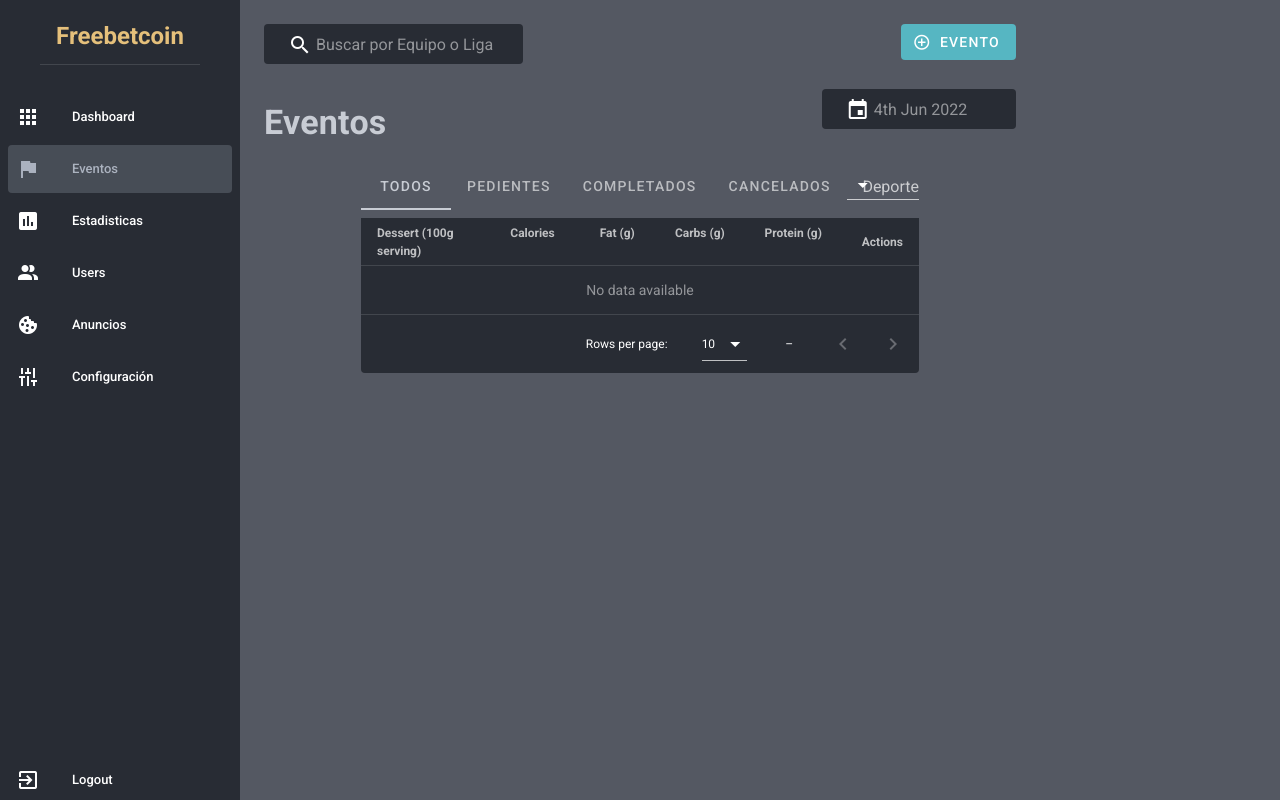
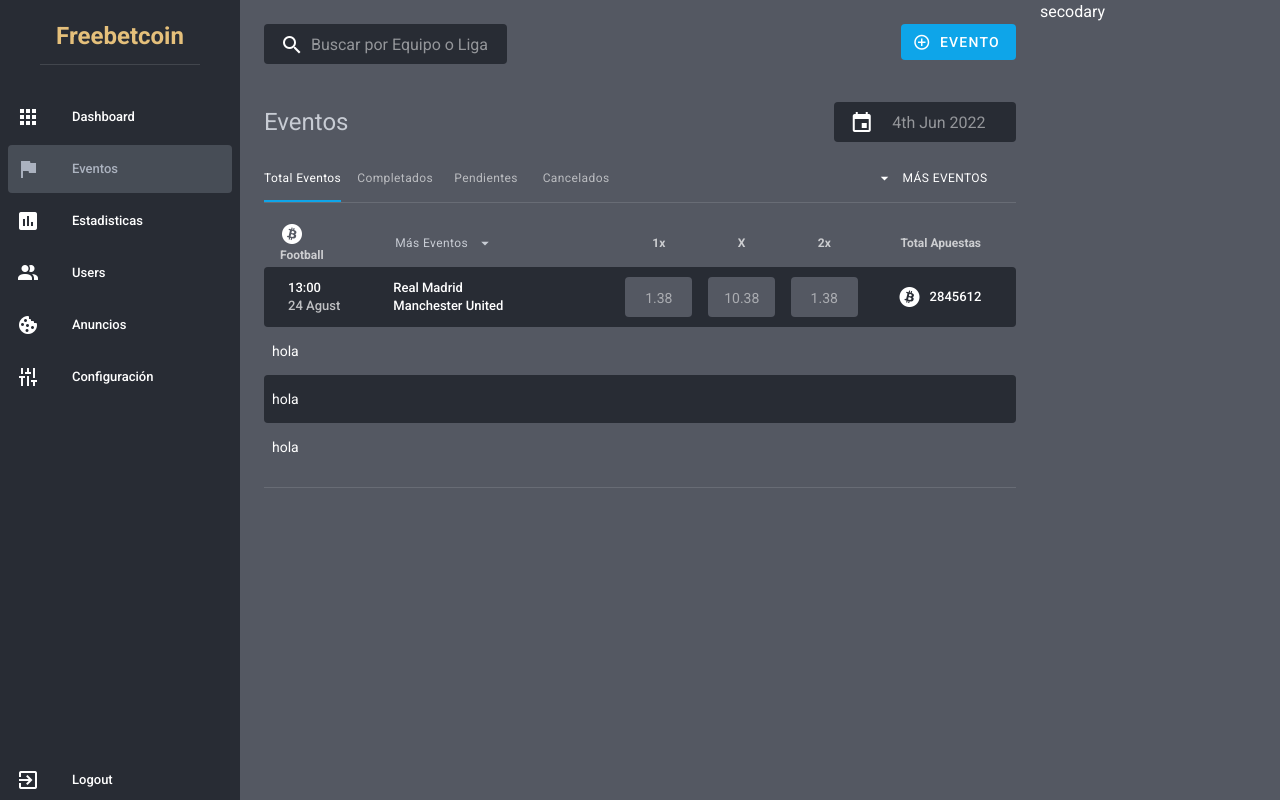
Before and after one commit to andrezdaviz/fbc-admin, a Nuxt app: page /events in a window 1280 px wide. Built offline with nearby package versions, Linux system fonts and the light colour scheme.

Commit message:
edit-page-event-table

```diff
--- a/layouts/default.vue
+++ b/layouts/default.vue
@@ -1,13 +1,9 @@
 <template>
   <v-app dark :style="{ background: $vuetify.theme.themes.dark.background }">
     <sidebar></sidebar>
-    <v-navigation-drawer
-      right
-      width="240"
-      color="background"
-      floating
-      app
-    ></v-navigation-drawer>
+    <v-navigation-drawer right width="240" color="background" floating app>
+      secodary
+    </v-navigation-drawer>
     <v-main>
       <v-container>
         <Nuxt />
--- a/nuxt.config.js
+++ b/nuxt.config.js
@@ -62,7 +62,8 @@ export default {
         dark: {
           background: '#545862',
           foreground: '#ABB2BF',
-          primary: '#61AFEF',
+          opacity: '#484D56',
+          primary: '#0ea5e9',
           accent: '#C8CCD4',
           secondary: '#282C34',
           info: '#56B6C2',
--- a/pages/events.vue
+++ b/pages/events.vue
@@ -8,8 +8,8 @@
               rounded
               dense
               background-color="secondary"
+              color="accent"
               prepend-inner-icon="mdi-magnify"
-              color="accent"
               class="shrink"
               placeholder="Buscar por Equipo o Liga"
               filled
@@ -19,7 +19,7 @@
         </v-col>
         <v-col cols="4">
           <div class="float-right">
-            <v-btn color="info" elevation="0"
+            <v-btn color="primary" elevation="0"
               ><v-icon left>mdi-plus-circle-outline</v-icon>Evento</v-btn
             >
           </div>
@@ -27,7 +27,7 @@
       </v-row>
     </v-card>
     <v-toolbar color="transparent" flat>
-      <v-toolbar-title class="text-h4 font-weight-bold accent--text ml-n4">
+      <v-toolbar-title class="accent--text text-h5 ml-n4">
         Eventos
       </v-toolbar-title>
       <v-spacer></v-spacer>
@@ -38,6 +38,7 @@
               <v-text-field
                 placeholder="4th Jun 2022"
                 filled
+                hide-details=""
                 rounded
                 prepend-inner-icon="mdi-calendar"
                 background-color="secondary"
@@ -49,38 +50,200 @@
           </v-col>
         </v-row>
       </v-card>
+      <template v-slot:extension>
+        <v-tabs
+          id="tabEvent"
+          v-model="currentItem"
+          color="white"
+          slider-color="primary"
+        >
+          <v-tab
+            :ripple="false"
+            class="text-capitalize caption pl-0 align-self-center"
+            v-for="tab in tabs"
+            :key="tab"
+            :href="'#tab-' + tab"
+          >
+            {{ tab }}
+          </v-tab>
+          <v-spacer></v-spacer>
+
+          <v-menu v-if="more.length" bottom left open-on-hover>
+            <template v-slot:activator="{ on, attrs }">
+              <v-btn
+                text
+                class="align-self-center mr-4 caption"
+                v-bind="attrs"
+                v-on="on"
+                small
+                :ripple="false"
+              >
+                <v-icon left> mdi-menu-down </v-icon>
+                más eventos
+              </v-btn>
+            </template>
+
+            <v-list dense color="secondary">
+              <v-list-item
+                v-for="item in more"
+                :key="item"
+                @click="addItem(item)"
+              >
+                {{ item }}
+              </v-list-item>
+            </v-list>
+          </v-menu>
+        </v-tabs>
+      </template>
     </v-toolbar>
+    <v-divider class="mb-4"></v-divider>
+
     <v-card color="transparent" flat>
       <v-row justify="center">
-        <v-col cols="9">
-          <v-data-table
-            :style="{ background: $vuetify.theme.themes.dark.secondary }"
-            :headers="headers"
-            :items="items"
-          >
-            <template v-slot:top>
-              <v-toolbar id="toolbar__data-table" color="background" flat dark>
-                <div color="rgba(0,0,0,0)">
-                  <v-tabs color="accent" left background-color="background">
-                    <v-tab>Todos</v-tab>
-                    <v-tab>Pedientes</v-tab>
-                    <v-tab>Completados</v-tab>
-                    <v-tab>Cancelados</v-tab>
-                  </v-tabs>
-                </div>
-                <v-spacer></v-spacer>
-                <v-select
-                  hide-details
-                  dense
-                  reverse
-                  :items="headers"
-                  return-object
-                  item-text="text"
-                  label="Deporte"
-                ></v-select>
-              </v-toolbar>
+        <v-col cols="12">
+          <v-simple-table class="transparent">
+            <template v-slot:default>
+              <thead>
+                <tr>
+                  <th><v-icon left>mdi-bitcoin</v-icon> Football</th>
+                  <th>
+                    <v-menu v-if="more.length" bottom left open-on-hover>
+                      <template v-slot:activator="{ on, attrs }">
+                        <v-btn
+                          text
+                          class="align-self-center text-capitalize mr-4 caption"
+                          v-bind="attrs"
+                          v-on="on"
+                          x-small
+                          :ripple="false"
+                          color="accent"
+                        >
+                          más eventos
+                          <v-icon right> mdi-menu-down </v-icon>
+                        </v-btn>
+                      </template>
+
+                      <v-list dense color="secondary">
+                        <v-list-item
+                          v-for="item in more"
+                          :key="item"
+                          @click="addItem(item)"
+                        >
+                          {{ item }}
+                        </v-list-item>
+                      </v-list>
+                    </v-menu>
+                  </th>
+                  <th class="text-center">1x</th>
+                  <th class="text-center">X</th>
+                  <th class="text-center">2x</th>
+                  <th class="text-center">Total Apuestas</th>
+                </tr>
+              </thead>
+              <tbody>
+                <tr
+                  v-ripple
+                  @click="addItem('hola')"
+                  class="rounded"
+                  width="14%"
+                >
+                  <td class="rounded-l secondary">
+                    <v-list-item two-line dense>
+                      <v-list-item-content>
+                        <v-list-item-title>13:00</v-list-item-title>
+                        <v-list-item-subtitle>24 Agust</v-list-item-subtitle>
+                      </v-list-item-content>
+                    </v-list-item>
+                  </td>
+                  <td class="secondary" width="33%">
+                    <v-list-item two-line dense>
+                      <v-list-item-content>
+                        <v-list-item-title>Real Madrid</v-list-item-title>
+                        <v-list-item-title>Manchester United</v-list-item-title>
+                      </v-list-item-content>
+                    </v-list-item>
+                  </td>
+                  <td class="secondary" width="11%">
+                    <v-card
+                      class="d-flex justify-center"
+                      color="transparent"
+                      flat
+                    >
+                      <v-text-field
+                        name="name"
+                        background-color="background"
+                        hide-details=""
+                        dense
+                        rounded
+                        filled
+                        class="shrink body-2"
+                        placeholder="1.38"
+                        id="id"
+                      ></v-text-field>
+                    </v-card>
+                  </td>
+                  <td class="secondary" width="11%">
+                    <v-card
+                      class="d-flex justify-center"
+                      color="transparent"
+                      flat
+                    >
+                      <v-text-field
+                        name="name"
+                        background-color="background"
+                        hide-details=""
+                        dense
+                        rounded
+                        filled
+                        class="shrink body-2"
+                        placeholder="10.38"
+                        id="id"
+                      ></v-text-field>
+                    </v-card>
+                  </td>
+                  <td class="secondary" width="11%">
+                    <v-card
+                      class="d-flex justify-center"
+                      color="transparent"
+                      flat
+                    >
+                      <v-text-field
+                        name="name"
+                        background-color="background"
+                        hide-details=""
+                        dense
+                        rounded
+                        filled
+                        class="shrink body-2"
+                        placeholder="1.38"
+                        id="id"
+                      ></v-text-field>
+                    </v-card>
+                  </td>
+                  <td class="rounded-r secondary" width="20%">
+                    <v-list-item dense>
+                      <v-list-item-avatar class="mx-0">
+                        <v-icon>mdi-bitcoin</v-icon>
+                      </v-list-item-avatar>
+                      <v-list-item-content>
+                        <v-list-item-title>2845612</v-list-item-title>
+                      </v-list-item-content>
+                    </v-list-item>
+                  </td>
+                </tr>
+                <tr v-ripple class="rounded">
+                  <td colspan="6">hola</td>
+                </tr>
+                <tr>
+                  <td class="rounded secondary" colspan="6">hola</td>
+                </tr>
+                <tr>
+                  <td class=" " colspan="6">hola</td>
+                </tr>
+              </tbody>
             </template>
-          </v-data-table>
+          </v-simple-table>
+          <v-divider class="mt-4"></v-divider>
         </v-col>
       </v-row>
     </v-card>
@@ -103,13 +266,53 @@ export default {
       { text: 'Protein (g)', value: 'protein' },
       { text: 'Actions', value: 'actions', sortable: false },
     ],
-    items: [],
+    currentItem: 'tab-Web',
+    tabs: ['Total Eventos', 'Completados', 'Pendientes', 'Cancelados'],
+    more: [
+      'Football',
+      'Basketball',
+      'Football Americano',
+      'Hoockie',
+      'Baseball',
+    ],
   }),
+
+  methods: {
+    addItem(item) {
+      console.log(item)
+    },
+  },
 }
 </script>
 
 <style>
-#toolbar__data-table .v-toolbar__content {
-  padding: 4px 0px !important;
+thead th {
+  border: 0 !important;
+}
+
+tbody tr:hover {
+  cursor: pointer;
+  background: transparent !important;
+}
+
+tbody tr td {
+  border: 0 !important;
+  padding: 0 8px !important;
+}
+
+#tabEvent .v-tabs-slider-wrapper {
+  padding-right: 16px;
+}
+
+#tabEvent .v-tab::before {
+  display: none;
+}
+
+.v-text-field--rounded > .v-input__control > .v-input__slot {
+  padding: 0 16px;
+}
+
+input {
+  text-align: center;
 }
 </style>
```
